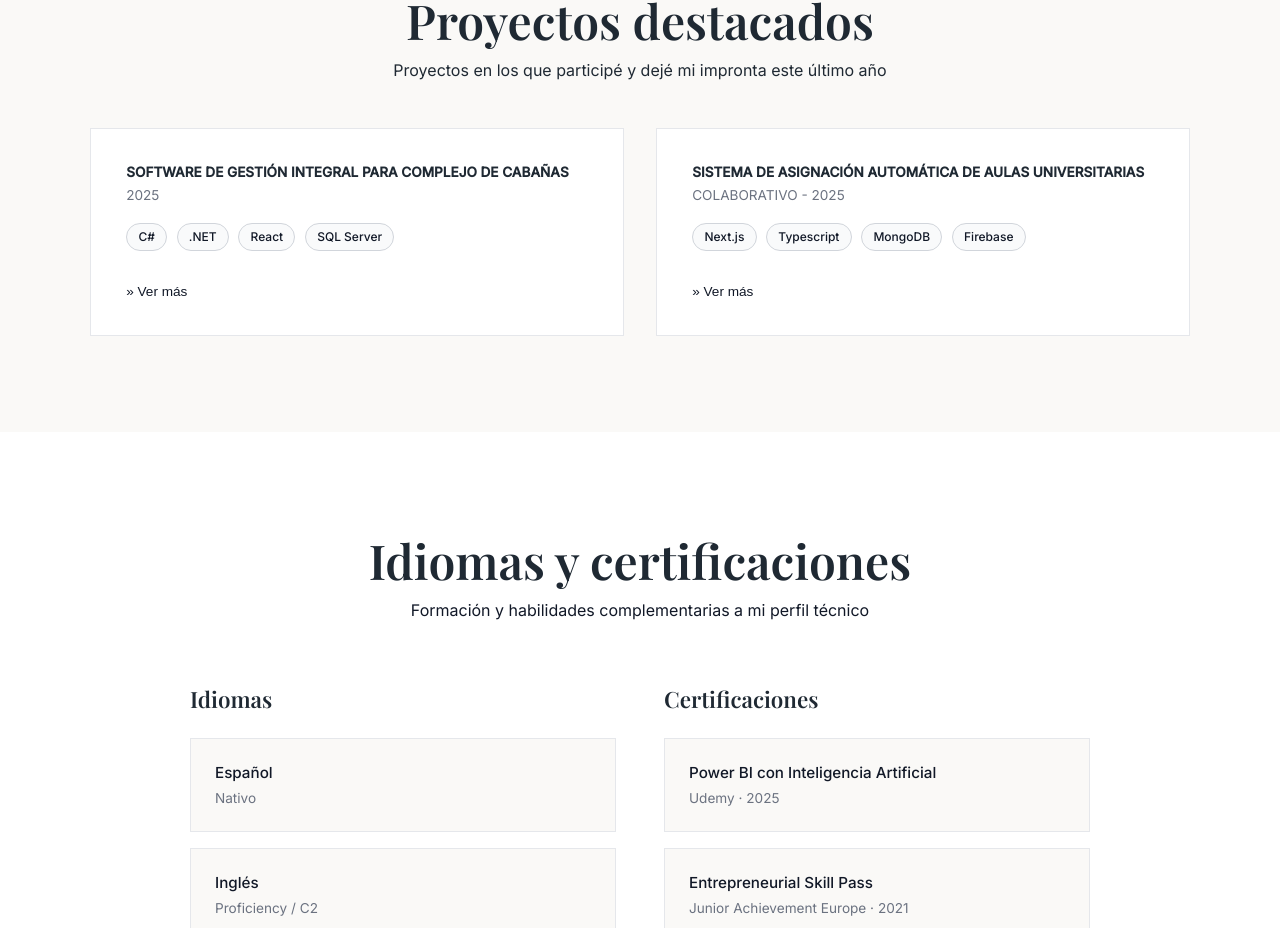
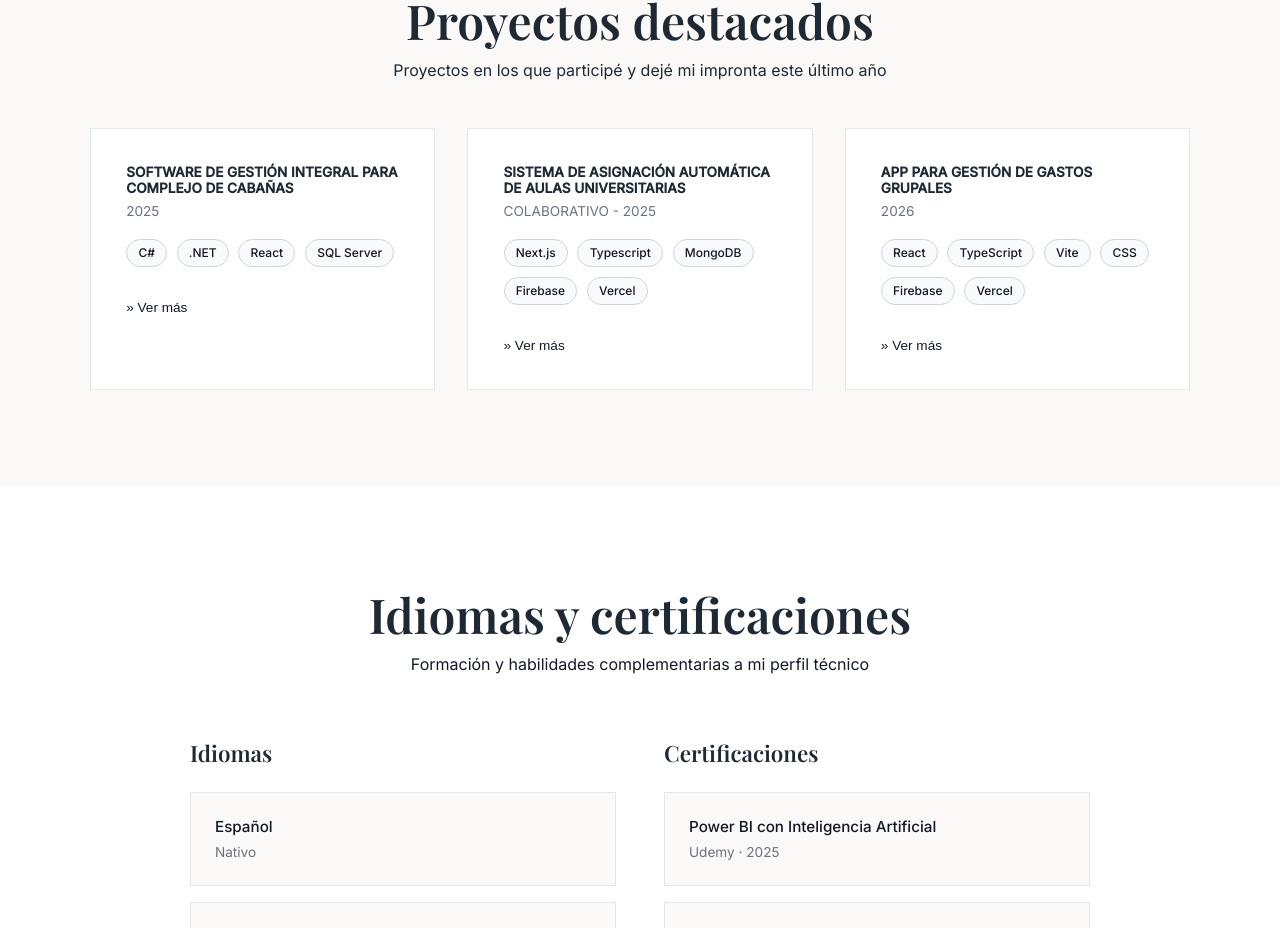
Before and after one commit to sdestree/portfolio, a React (Vite) app: page / in a window 1280 px wide. Shown: the part 1477-2405 px from the top of the page. Built offline with nearby package versions, Linux system fonts and the light colour scheme.

Commit message:
Added app-viajes-gastos to Projects

```diff
--- a/src/data/projects.js
+++ b/src/data/projects.js
@@ -30,8 +30,26 @@ export const projects = [
       "Testing funcional periódico, validando reglas de asignación y flujos críticos",
       "Colaboración con el equipo técnico durante el desarrollo"
     ],
-    stack: ["Next.js", "Typescript", "MongoDB", "Firebase"],
+    stack: ["Next.js", "Typescript", "MongoDB", "Firebase", "Vercel"],
     demoVideo: "/videos/demo-aulas.mp4",
     github: "https://github.com/ramoswilly/AulasUsal"
+  },
+  {
+    id:3,
+    title: "App para gestión de gastos grupales",
+    year: "2026",
+    description: "Aplicación web mobile-first desarrollada para facilitar la gestión de gastos compartidos durante viajes en grupo. Permite crear viajes, invitar participantes mediante un código, registrar gastos individuales y calcular automáticamente el balance entre los integrantes, indicando quién debe pagar y cuánto.",
+    featuresTitle: "Aspectos destacados: ",
+    features: [
+      "Creación de viajes y unión mediante código compartido",
+      "Gráfico circular que muestra la distribución de gastos por participante",
+      "Cálculo automático de deudas entre participantes y sugerencia de pago para saldar cuentas",
+      "Registro e inicio de sesión con Firebase Authentication",
+      "Base de datos en tiempo real con Firebase Firestore",
+      "Interfaz adaptada a dispositivos móviles"
+    ],
+    stack: ["React", "TypeScript", "Vite", "CSS", "Firebase", "Vercel"],
+    demoVideo: "/videos/demo-gastosviajes.mp4",
+    github: "https://github.com/sdestree/app-viajes-gastos"
   }
 ];
```
Also changed, not shown: 1 other file (tests, documents, lock files or other folders).
